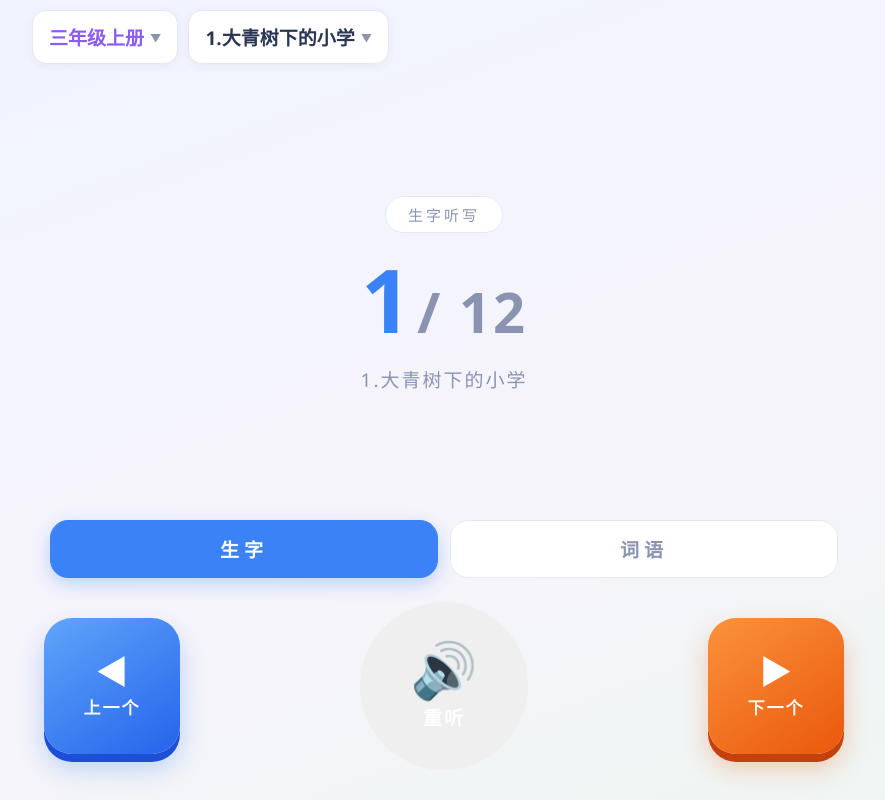
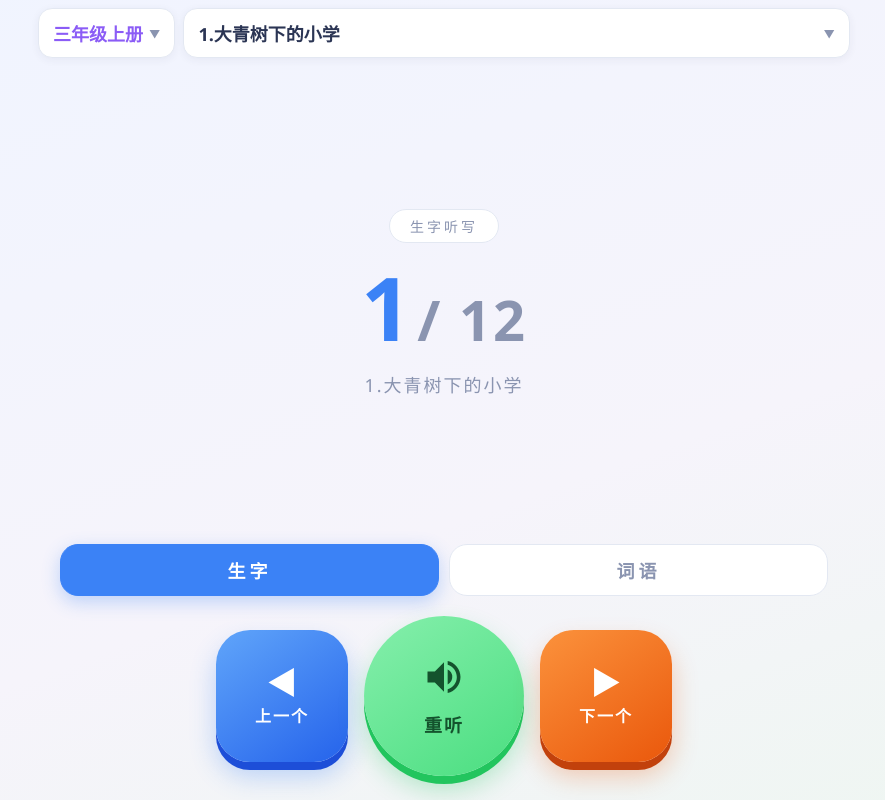
Before and after one commit to steven2025/tingxie-wang, a plain HTML site: page index.html in a window 1280 px wide. Shown: the whole page, without its empty margins (196-1081 px from the left). Drawn offline with Linux system fonts and the light colour scheme.

Commit message:
Add files via upload

```diff
--- a/index.html
+++ b/index.html
@@ -14,22 +14,22 @@
 <meta name="apple-mobile-web-app-title" content="听写台">
 <title>生字词语听写</title>
 <style>
-  /* ============ 全局：清爽简洁 + 移动端友好 ============ */
+  /* ============ 全局：清爽简洁 + 移动端/平板友好 ============ */
   * { margin:0; padding:0; box-sizing:border-box; -webkit-tap-highlight-color:transparent; }
   :root {
     --bg:#f5f7fb; --card:#ffffff;
     --txt:#2b3554; --sub:#8a94b0;
     --blue:#3b82f6; --green:#22c55e; --amber:#f59e0b; --violet:#8b5cf6;
     --line:#e3e8f2;
-    /* 响应式尺寸（手机→平板自动缩放） */
-    --btn-side: clamp(104px, 27vw, 136px);     /* 上一个/下一个 */
-    --btn-replay: clamp(128px, 33vw, 168px);   /* 重听 */
-    --btn-fs-icon: clamp(26px, 7vw, 34px);
-    --btn-fs-label: clamp(14px, 3.8vw, 17px);
-    --progress-fs: clamp(56px, 16vw, 88px);    /* 中央进度数字 */
-    --progress-sub-fs: clamp(34px, 9vw, 56px);
-    --title-fs: clamp(15px, 4.2vw, 19px);
-    --mode-fs: clamp(16px, 4.5vw, 19px);
+    /* 响应式尺寸：手机→平板自动缩放；vw 保证任何宽度不溢出 */
+    --btn-side: clamp(84px, 23vw, 132px);       /* 上一个/下一个（方形） */
+    --btn-replay: clamp(102px, 28vw, 160px);    /* 重听（圆形，最大） */
+    --btn-fs-icon: clamp(24px, 6.5vw, 32px);
+    --btn-fs-label: clamp(13px, 3.6vw, 16px);
+    --progress-fs: clamp(54px, 16vw, 88px);     /* 中央进度数字 */
+    --progress-sub-fs: clamp(32px, 9vw, 56px);
+    --title-fs: clamp(14px, 4vw, 18px);
+    --mode-fs: clamp(15px, 4.2vw, 18px);
   }
   html,body { height:100%; }
   html { overscroll-behavior:none; }
@@ -41,80 +41,87 @@
     overflow:hidden; touch-action:manipulation; -webkit-font-smoothing:antialiased;
   }
   .app {
-    position:relative; height:100%; width:100%; max-width:min(720px, 100%);
-    margin:0 auto; display:flex; flex-direction:column;
+    position:relative; width:100%; max-width:min(720px,100%); margin:0 auto;
+    height:100vh; height:100dvh; display:flex; flex-direction:column;
   }
 
   /* ============ 顶部：教材 / 课次 隐藏式下拉 ============ */
   header {
-    display:flex; gap:10px; align-items:center;
-    padding:calc(10px + env(safe-area-inset-top)) 18px 4px; z-index:20;
+    display:flex; gap:8px; align-items:center;
+    padding:calc(8px + env(safe-area-inset-top)) 14px 4px; z-index:20;
   }
   .picker {
     position:relative; display:flex; align-items:center; gap:6px;
-    padding:12px 16px; border-radius:14px; background:var(--card);
+    padding:11px 14px; border-radius:14px; background:var(--card);
     border:1px solid var(--line); box-shadow:0 2px 8px rgba(43,53,84,.06);
     font-size:var(--title-fs); font-weight:600; color:var(--txt); cursor:pointer;
-    min-height:46px; transition:transform .08s;
+    min-height:44px; transition:transform .08s;
   }
   .picker:active { transform:scale(.97); }
-  .picker .arrow { font-size:11px; color:var(--sub); transition:transform .2s; }
+  .picker .arrow { font-size:11px; color:var(--sub); flex:0 0 auto; transition:transform .2s; }
   .picker.open .arrow { transform:rotate(180deg); }
-  .picker#bookPicker { color:var(--violet); }
+  .picker#bookPicker { color:var(--violet); flex:0 0 auto; }
+  /* 课次选择器：弹性收缩，长课名省略号 */
+  .picker#lessonPicker { flex:1; min-width:0; }
+  #lessonName { flex:1; min-width:0; overflow:hidden; text-overflow:ellipsis; white-space:nowrap; }
 
   .dropdown {
-    position:absolute; top:calc(100% + 8px); left:0; width:max-content; min-width:170px; max-width:min(80vw,300px);
-    background:var(--card); border:1px solid var(--line); border-radius:16px;
-    box-shadow:0 16px 40px rgba(43,53,84,.18); padding:6px; display:none;
-    max-height:min(52vh,420px); overflow-y:auto; -webkit-overflow-scrolling:touch; z-index:30;
+    position:absolute; top:calc(100% + 8px); width:max-content; min-width:170px;
+    max-width:min(84vw,300px); background:var(--card); border:1px solid var(--line);
+    border-radius:16px; box-shadow:0 16px 40px rgba(43,53,84,.18); padding:6px; display:none;
+    max-height:min(50vh,400px); overflow-y:auto; -webkit-overflow-scrolling:touch; z-index:30;
   }
   .dropdown.open { display:block; }
+  #lessonDropdown { left:auto; right:0; }
   .dropdown button {
-    display:block; width:100%; text-align:left; padding:13px 16px;
+    display:block; width:100%; text-align:left; padding:12px 16px;
     border:none; background:none; border-radius:11px; font-size:15px;
-    color:var(--txt); cursor:pointer; font-family:inherit; min-height:46px;
+    color:var(--txt); cursor:pointer; font-family:inherit; min-height:44px;
   }
   .dropdown button:active { background:#eef2ff; }
   .dropdown button.active { background:var(--blue); color:#fff; font-weight:600; }
 
   /* ============ 中央进度 ============ */
-  .stage { flex:1; display:flex; flex-direction:column; align-items:center; justify-content:center; gap:clamp(14px,3.5vw,22px); min-height:0; padding:8px 16px; }
-  .mode-tag { font-size:clamp(13px,3.5vw,15px); padding:7px 22px; border-radius:999px; background:var(--card); border:1px solid var(--line); color:var(--sub); letter-spacing:3px; }
+  .stage { flex:1; display:flex; flex-direction:column; align-items:center; justify-content:center; gap:clamp(12px,3vw,20px); min-height:0; padding:6px 14px; }
+  .mode-tag { font-size:clamp(12px,3.2vw,14px); padding:6px 20px; border-radius:999px; background:var(--card); border:1px solid var(--line); color:var(--sub); letter-spacing:3px; }
   .progress { font-size:var(--progress-fs); font-weight:700; letter-spacing:2px; color:var(--txt); line-height:1; display:flex; align-items:baseline; gap:4px; }
   .progress b { color:var(--blue); }
   .progress-total { font-size:var(--progress-sub-fs); color:var(--sub); font-weight:600; }
-  .lesson-name { font-size:var(--title-fs); color:var(--sub); letter-spacing:2px; text-align:center; }
+  .lesson-name { font-size:var(--title-fs); color:var(--sub); letter-spacing:2px; text-align:center; max-width:90%; overflow:hidden; text-overflow:ellipsis; white-space:nowrap; }
 
   /* ============ 模式切换（生字/词语） ============ */
-  .mode-switch { display:flex; gap:12px; padding:0 clamp(20px,6vw,36px); z-index:5; }
+  .mode-switch { display:flex; gap:10px; padding:0 clamp(14px,4.5vw,36px); z-index:5; }
   .mode-chip {
-    flex:1; padding:14px 0; border-radius:18px; border:1.5px solid var(--line);
+    flex:1; padding:12px 0; border-radius:18px; border:1.5px solid var(--line);
     background:var(--card); color:var(--sub); font-size:var(--mode-fs); font-weight:600;
-    letter-spacing:5px; cursor:pointer; font-family:inherit; min-height:54px;
+    letter-spacing:4px; cursor:pointer; font-family:inherit; min-height:50px;
     transition:transform .08s, box-shadow .2s;
   }
   .mode-chip:active { transform:scale(.97); }
   .mode-chip.active { background:var(--blue); color:#fff; border-color:var(--blue); box-shadow:0 6px 18px rgba(59,130,246,.30); }
 
-  /* ============ 三个巨大按键（触控友好） ============ */
-  footer { padding:clamp(16px,4vw,24px) clamp(18px,5vw,30px) calc(clamp(22px,6vw,30px) + env(safe-area-inset-bottom)); z-index:5; }
-  .ctrl { display:flex; align-items:center; justify-content:space-between; gap:clamp(8px,2.5vw,16px); }
+  /* ============ 三个巨大按键（触控友好，不溢出） ============ */
+  footer { padding:clamp(10px,2.5vw,20px) clamp(12px,4vw,28px) calc(clamp(14px,4vw,24px) + env(safe-area-inset-bottom)); z-index:5; }
+  .ctrl { display:flex; align-items:center; justify-content:center; gap:clamp(7px,2vw,16px); }
   .big-btn {
-    border:none; cursor:pointer; font-family:inherit; font-weight:700; color:#fff;
+    flex:0 0 auto; border:none; cursor:pointer; font-family:inherit; font-weight:700; color:#fff;
     display:flex; flex-direction:column; align-items:center; justify-content:center;
     border-radius:32px; transition:transform .08s, box-shadow .2s, filter .2s;
     -webkit-user-select:none; user-select:none;
   }
   .big-btn:active { transform:scale(.94); filter:brightness(.96); }
   .big-btn .icon { line-height:1; }
-  .big-btn .label { font-size:var(--btn-fs-label); letter-spacing:2px; opacity:.95; font-weight:600; }
-  .big-btn.side { width:var(--btn-side); height:var(--btn-side); border-radius:36px; gap:6px; }
+  .big-btn .label { font-size:var(--btn-fs-label); letter-spacing:2px; font-weight:700; }
+  .big-btn.side { width:var(--btn-side); height:var(--btn-side); border-radius:34px; gap:5px; }
   .big-btn.side .icon { font-size:var(--btn-fs-icon); }
   .big-btn.prev { background:linear-gradient(145deg,#60a5fa,#2563eb); box-shadow:0 8px 0 #1d4ed8, 0 14px 26px rgba(59,130,246,.32); }
   .big-btn.next { background:linear-gradient(145deg,#fb923c,#ea580c); box-shadow:0 8px 0 #c2410c, 0 14px 26px rgba(234,88,12,.30); }
-  .big-btn.replay { width:var(--btn-replay); height:var(--btn-replay); border-radius:50%; gap:8px; }
-  .big-btn.replay .icon { font-size:clamp(40px,11vw,54px); }
-  .big-btn.replay .label { font-size:calc(var(--btn-fs-label) + 2px); }
+  /* 重听：中央最大圆形；深色字保证对比度 */
+  .big-btn.replay { width:var(--btn-replay); height:var(--btn-replay); border-radius:50%; gap:7px;
+    background:linear-gradient(145deg,#86efac,#4ade80); box-shadow:0 8px 0 #22c55e, 0 14px 26px rgba(34,197,94,.30);
+    color:#14532d; }
+  .big-btn.replay .icon { font-size:clamp(30px,8vw,44px); color:#14532d; }
+  .big-btn.replay .label { font-size:calc(var(--btn-fs-label) + 2px); color:#14532d; }
   .big-btn.playing .icon { animation:pulse 1s infinite; }
   @keyframes pulse { 0%,100%{transform:scale(1)} 50%{transform:scale(1.14)} }
 
@@ -122,21 +129,28 @@
   .mask { position:absolute; inset:0; background:rgba(43,53,84,.18); z-index:15; display:none; }
   .mask.open { display:block; }
   .toast {
-    position:absolute; left:50%; bottom:16%; transform:translateX(-50%); z-index:40;
-    background:rgba(43,53,84,.92); color:#fff; padding:12px 20px; border-radius:14px;
+    position:absolute; left:50%; bottom:14%; transform:translateX(-50%); z-index:40;
+    background:rgba(43,53,84,.92); color:#fff; padding:11px 18px; border-radius:14px;
     font-size:14px; white-space:nowrap; opacity:0; pointer-events:none; transition:opacity .3s;
   }
   .toast.show { opacity:1; }
 
-  /* ============ 平板横屏优化：整体略放大 ============ */
-  @media (min-width:700px) and (orientation:landscape) {
-    .app { max-width:min(860px, 100%); }
-    .big-btn.side { border-radius:28px; }
+  /* ============ 手机横屏（高度受限时压缩布局） ============ */
+  @media (orientation:landscape) and (max-height:520px) {
+    .stage { flex-direction:row; flex-wrap:wrap; gap:8px 18px; }
+    .mode-tag { display:none; }
+    .big-btn.side { width:clamp(62px,15vw,96px); height:clamp(62px,15vw,96px); border-radius:24px; }
+    .big-btn.replay { width:clamp(74px,18vw,116px); height:clamp(74px,18vw,116px); }
+    .big-btn.replay .icon { font-size:clamp(26px,6.5vw,38px); }
+    footer { padding:8px 14px calc(10px + env(safe-area-inset-bottom)); }
   }
-  /* 非常窄的小屏（iPhone SE / 小屏安卓）防溢出 */
-  @media (max-width:360px) {
-    .ctrl { gap:6px; }
-    .big-btn.side { border-radius:28px; }
+  /* ============ 平板竖屏：内容适当加宽居中 ============ */
+  @media (min-width:700px) and (orientation:portrait) {
+    .app { max-width:min(640px,100%); }
+  }
+  /* ============ 平板/大屏横屏（高度充足）：整体加宽 ============ */
+  @media (min-width:700px) and (orientation:landscape) and (min-height:521px) {
+    .app { max-width:min(840px,100%); }
   }
 </style>
 </head>
@@ -172,7 +186,10 @@
   <footer>
     <div class="ctrl">
       <button class="big-btn prev side" id="btnPrev"><span class="icon">◀</span><span class="label">上一个</span></button>
-      <button class="big-btn replay" id="btnPlay"><span class="icon">🔊</span><span class="label">重听</span></button>
+      <button class="big-btn replay" id="btnPlay">
+        <span class="icon"><svg viewBox="0 0 24 24" width="1em" height="1em" fill="currentColor" aria-hidden="true"><path d="M3 9v6h4l5 5V4L7 9H3zm13.5 3a4.5 4.5 0 0 0-2.5-4.03v8.06A4.5 4.5 0 0 0 16.5 12zM14 3.23v2.06c2.89.86 5 3.54 5 6.71s-2.11 5.85-5 6.71v2.06c4.01-.91 7-4.49 7-8.77s-2.99-7.86-7-8.77z"/></svg></span>
+        <span class="label">重听</span>
+      </button>
       <button class="big-btn next side" id="btnNext"><span class="icon">▶</span><span class="label">下一个</span></button>
     </div>
   </footer>
```
